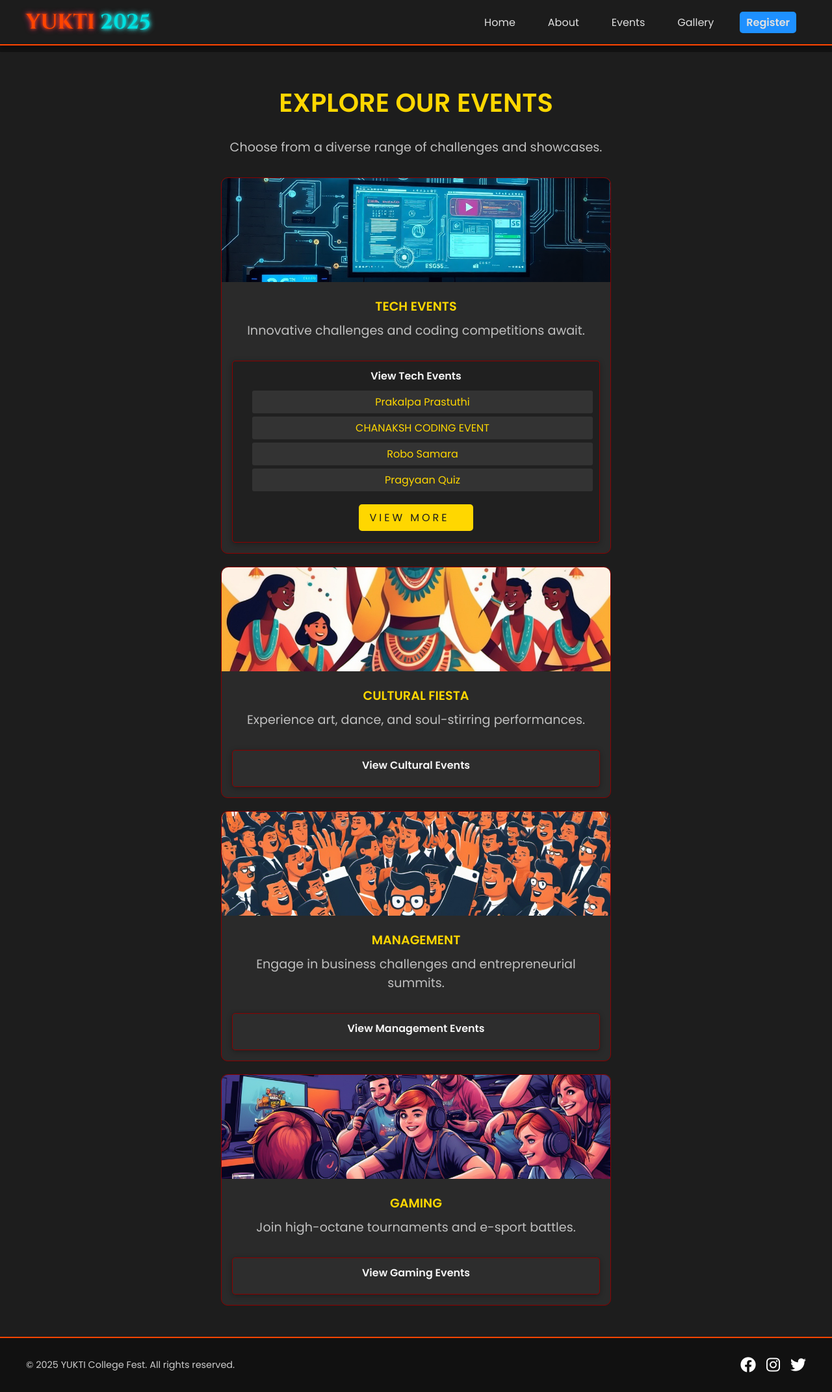
After one commit to Shrinivas-03/yukti2025, a Flask app: page /events in a window 1280 px wide, after a click on "View Tech Events". The commit adds this page. Shown: the whole page at 65% size. Run offline with Flask 3, Linux system fonts and the light colour scheme.

Commit message:
event features updated

```diff
--- a/app.py
+++ b/app.py
@@ -90,6 +90,10 @@ def about():
 @app.route('/gallery')
 def gallery():
     return render_template('gallery.html')
+
+@app.route('/events')
+def events():
+    return render_template('events.html')
 
 @app.route('/tech')
 def tech():
--- a/static/css/style.css
+++ b/static/css/style.css
@@ -1610,8 +1610,8 @@ select:focus {
 }
 
 .event-card-horizontal .event-image img {
-    width: 100%;
-    height: 100%;
+    width: 80%;
+    height: 80%;
     object-fit: cover;
     transition: transform 0.3s ease;
 }
--- a/templates/base.html
+++ b/templates/base.html
@@ -29,24 +29,15 @@
                 <ul class="nav-links">
                     <li><a href="{{ url_for('home') }}">Home</a></li>
                     <li><a href="{{ url_for('about') }}">About</a></li>
-                    <li class="dropdown">
-                        <a href="#">Events</a>
-                        <ul class="dropdown-menu">
-                            <li><a href="{{ url_for('tech') }}">Tech</a></li>
-                            <li><a href="{{ url_for('cultural') }}">Cultural Fiesta</a></li>
-                            <li><a href="{{ url_for('management') }}">Entrepreneurial Summit</a></li>
-                            <li><a href="{{ url_for('games') }}">Gaming Tournament</a></li>
-                        </ul>
-                    </li>
+                    <li><a href="{{ url_for('events') }}">Events</a></li>
                     <li><a href="{{ url_for('gallery') }}">Gallery</a></li>
                     <li><a href="{{ url_for('signin') }}" class="highlighted-link">Register</a></li>
                 </ul>
             </nav>
         </div>
     </header>
-
     <!-- Dynamic Content Block -->
-    <main class="main-content">
+    <main>
         {% block content %}{% endblock %}
     </main>
 
@@ -57,7 +48,7 @@
             <div class="social-links">
                 <a href="#"><i class="fab fa-facebook"></i></a>
                 <a href="https://www.instagram.com/vtu_cpgs_kalaburagi?igsh=MXJkNnVsMzJqaDkxcw%3D%3D&utm_source=qr" target="_blank"><i class="fab fa-instagram"></i></a>
-                <a href="#"><i class="fab fa-x"></i></a>
+                <a href="#"><i class="fab fa-twitter"></i></a>
             </div>
         </div>
     </footer>
@@ -69,9 +60,6 @@
             font-family: 'Poppins', sans-serif;
             color: #f5f5f5;
             background: #121212;
-            min-height: 100vh;
-            display: flex;
-            flex-direction: column;
         }
 
         a {
@@ -79,26 +67,16 @@
             text-decoration: none;
         }
 
-        .main-content {
-            flex: 1;
-            margin-top: 70px; /* Height of the fixed header */
-            padding: 20px;
-            width: 100%;
-            box-sizing: border-box;
-            position: relative;
-        }
-
         /* Updated Navbar Styles */
         .header {
             position: fixed;
             top: 0;
-            left: 0;
             width: 100%;
             z-index: 1000;
-            background: rgba(30, 30, 30, 0.95);
-            backdrop-filter: blur(10px);
+            background: rgba(30, 30, 30, 0.9);
+            /* Sleek dark-gray background with transparency */
             height: 70px;
-            /* Sleek dark-gray background with transparency */
+            /* Fixed header height */
             box-shadow: 0 4px 6px rgba(0, 0, 0, 0.3);
             /* Subtle shadow for depth */
         }
@@ -204,9 +182,6 @@
             background: #111;
             color: #ccc;
             padding: 1.5rem 1rem;
-            width: 100%;
-            box-sizing: border-box;
-            margin-top: auto;
         }
 
         .footer-content {
--- /dev/null
+++ b/templates/events.html
@@ -0,0 +1,317 @@
+{% extends "base.html" %}
+
+{% block title %}Events - YUKTI 2025{% endblock %}
+
+{% block content %}
+<style>
+    /* Add margin-top to prevent navbar overlap */
+    .event-overview {
+        margin-top: 80px; /* Height of navbar + some extra space */
+        text-align: center;
+        padding: 3rem 1rem;
+        background: rgba(30, 30, 30, 0.95);
+    }
+    .event-overview h1 {
+        font-size: 2.5rem;
+        color: #FFD700;
+        text-transform: uppercase;
+        margin-bottom: 1.5rem;
+    }
+    .event-overview p {
+        font-size: 1.2rem;
+        color: #C0C0C0;
+        margin-bottom: 2rem;
+    }
+    /* Limit container width on larger devices */
+    .container {
+         max-width: 800px;
+         margin: 0 auto;
+    }
+
+    .card {
+        background: rgba(46, 46, 46, 0.8);
+        border: 1px solid #8B0000;
+        border-radius: 10px;
+        transition: transform 0.3s ease, box-shadow 0.3s ease;
+        width: 100%;
+        max-width: 600px; /* Larger width for desktop */
+    }
+    .card:hover {
+        transform: translateY(-5px);
+        box-shadow: 0 5px 15px rgba(255,215,0,0.2);
+    }
+    .card-img-top {
+        border-top-left-radius: 10px;
+        border-top-right-radius: 10px;
+        width: 100%;
+        height: 160px; /* reduced image height */
+        object-fit: cover;
+    }
+    .card-body {
+        padding: 1rem;
+    }
+    .card-title {
+        color: #FFD700;
+        text-transform: uppercase;
+        font-size: 1.2rem;
+        margin-bottom: 0.5rem;
+    }
+    .card-text {
+        color: #C0C0C0;
+        font-size: 0.9rem;
+        margin-bottom: 1rem;
+    }
+    .btn.btn-register {
+        background: #FFD700;
+        color: #1C1C1C;
+        padding: 0.5rem 1rem;
+        border: none;
+        border-radius: 5px;
+        transition: background 0.3s ease;
+    }
+    .btn.btn-register:hover {
+        background: #1C1C1C;
+        color: #FFD700;
+        border: 2px solid #FFD700;
+    }
+    @media (max-width: 768px) {
+        .row {
+            flex-direction: column;
+            gap: 20px;
+            align-items: center;
+        }
+        .card {
+            max-width: 90%; /* Responsive width for mobile devices */
+        }
+        .container {
+            max-width: 100%;
+            padding: 0 1rem;
+        }
+    }
+    /* Add grid layout for cards */
+    .row {
+        display: flex;
+        flex-direction: column;
+        gap: 20px;
+        align-items: center;
+    }
+    .card.clickable { cursor: pointer; transition: transform 0.3s ease; }
+    .card.clickable:active { transform: scale(0.95); }
+
+    /* Modal styles */
+    .modal {
+        display: none;
+        position: fixed;
+        z-index: 2000;
+        left: 0;
+        top: 0;
+        width: 100%;
+        height: 100%;
+        overflow: auto;
+        background-color: rgba(0,0,0,0.7);
+    }
+    .modal-content {
+        background: #1c1c1c;
+        margin: 10% auto;
+        padding: 20px;
+        border: 1px solid #888;
+        width: 80%;
+        max-width: 600px;
+        border-radius: 10px;
+        color: #fff;
+    }
+    .close {
+        float: right;
+        font-size: 1.5rem;
+        cursor: pointer;
+    }
+    /* Enhanced styling for details event sections */
+    .card-body details {
+        border: 1px solid #8B0000;
+        border-radius: 5px;
+        padding: 10px;
+        background: rgba(46, 46, 46, 0.9);
+        box-shadow: 0 2px 8px rgba(0,0,0,0.3);
+        margin-top: 15px;
+        transition: background 0.3s ease;
+    }
+    .card-body details summary {
+        cursor: pointer;
+        font-weight: bold;
+        outline: none;
+        list-style: none;
+        margin-bottom: 10px;
+    }
+    .card-body details:hover {
+        background: rgba(0, 0, 0, 0.2);
+    }
+    .card-body details[open] {
+        background: rgba(0, 0, 0, 0.25);
+    }
+    .card-body details ul {
+        margin: 10px 0;
+        padding-left: 20px;
+        list-style-type: none;
+        text-align: center;
+    }
+    .card-body details ul li {
+        background: #333;
+        margin: 5px 0;
+        padding: 5px 10px;
+        border-radius: 3px;
+        color: #FFD700;
+    }
+    .card-body details a.btn.btn-register {
+        margin-top: 10px;
+        display: inline-block;
+    }
+</style>
+<section class="event-overview">
+    <h1 class="text-center">Explore Our Events</h1>
+    <p class="text-center">Choose from a diverse range of challenges and showcases.</p>
+    <div class="container py-5">
+        <div class="row">
+            <!-- Tech Events Card -->
+            <div class="card">
+                <img class="card-img-top" src="{{ url_for('static', filename='assets/tech.png') }}" alt="Tech Events">
+                <div class="card-body">
+                    <h5 class="card-title">Tech Events</h5>
+                    <p class="card-text">Innovative challenges and coding competitions await.</p>
+                    <!-- Added event section for Tech -->
+                    <details>
+                        <summary>View Tech Events</summary>
+                        <ul>
+                            <li>Prakalpa Prastuthi</li>
+                            <li>CHANAKSH CODING EVENT</li>
+                            <li>Robo Samara</li>
+                            <li>Pragyaan Quiz</li>
+                        </ul>
+                        <a href="{{ url_for('tech') }}" class="btn btn-register">View More</a>
+                    </details>
+                </div>
+            </div>
+            <!-- Cultural Events Card -->
+            <div class="card">
+                <img class="card-img-top" src="{{ url_for('static', filename='assets/cultural.jpg') }}" alt="Cultural Events">
+                <div class="card-body">
+                    <h5 class="card-title">Cultural Fiesta</h5>
+                    <p class="card-text">Experience art, dance, and soul-stirring performances.</p>
+                    <!-- Added event section for Cultural -->
+                    <details>
+                        <summary>View Cultural Events</summary>
+                        <ul>
+                            <li>NINAAD - Find The Voice Within!</li>
+                            <li>Nritya Saadhana</li>
+                            <li>NATYA Mayuri</li>
+                            <li>Navyataa (Ramp Walk)</li>
+                            <li>Sthala Chitrapatha</li>
+                            <li>Chitragatha (Short Film)</li>
+                            <li>RUPEKHA</li>
+                            <li>Hastakala</li>
+                            <li>Swachitra (Selfie Point)</li>
+                        </ul>
+                        <a href="{{ url_for('cultural') }}" class="btn btn-register">View More</a>
+                    </details>
+                </div>
+            </div>
+            <!-- Management Events Card -->
+            <div class="card">
+                <img class="card-img-top" src="{{ url_for('static', filename='assets/management.jpg') }}" alt="Management Events">
+                <div class="card-body">
+                    <h5 class="card-title">Management</h5>
+                    <p class="card-text">Engage in business challenges and entrepreneurial summits.</p>
+                    <!-- Added event section for Management -->
+                    <details>
+                        <summary>View Management Events</summary>
+                        <ul>
+                            <li>Vagmita (Elocution)</li>
+                            <li>DAKSH (The Best Manager)</li>
+                            <li>SHRESHTA VITTA (Finance) Final</li>
+                            <li>MANAVA SANSADHAN (HR)</li>
+                            <li>Startup Logo Design</li>
+                            <li>Business Plan</li>
+                            <li>Marketing Strategy</li>
+                        </ul>
+                        <a href="{{ url_for('management') }}" class="btn btn-register">View More</a>
+                    </details>
+                </div>
+            </div>
+            <!-- Gaming Events Card -->
+            <div class="card">
+                <img class="card-img-top" src="{{ url_for('static', filename='assets/gaming.jpg') }}" alt="Gaming Events">
+                <div class="card-body">
+                    <h5 class="card-title">Gaming</h5>
+                    <p class="card-text">Join high-octane tournaments and e-sport battles.</p>
+                    <!-- Added event section for Gaming -->
+                    <details>
+                        <summary>View Gaming Events</summary>
+                        <ul>
+                            <li>BGMIII</li>
+                            <li>Talaash</li>
+                        </ul>
+                        <a href="{{ url_for('games') }}" class="btn btn-register">View More</a>
+                    </details>
+                </div>
+            </div>
+        </div>
+    </div>
+</section>
+
+<script>
+document.addEventListener('DOMContentLoaded', function(){
+  const modal = document.getElementById('event-modal');
+  const modalBody = document.getElementById('modal-body');
+  const closeBtn = modal.querySelector('.close');
+
+  // Get all clickable cards
+  const cards = document.querySelectorAll('.card.clickable');
+
+  cards.forEach(card => {
+    card.addEventListener('click', function(){
+      // Scale animation on click
+      card.style.transform = 'scale(1.05)';
+
+      // Load modal content based on category
+      const category = card.getAttribute('data-category');
+      let content = "";
+      if(category === "tech"){
+        content = `<h2>Tech Events</h2>
+                   <!-- ...reference events/tech.html content... -->`;
+      } else if(category === "cultural"){
+        content = `<h2>Cultural Events</h2>
+                   <!-- ...reference events/cultural.html content... -->`;
+      } else if(category === "management"){
+        content = `<h2>Management Events</h2>
+                   <!-- ...reference events/management.html content... -->`;
+      } else if(category === "gaming"){
+        content = `<h2>Gaming Events</h2>
+                   <!-- ...reference events/games.html content... -->`;
+      }
+      modalBody.innerHTML = content;
+      modal.style.display = "block";
+    });
+  });
+
+  // Prevent clicks on "View More" buttons from propagating to the card
+  const viewMoreBtns = document.querySelectorAll('.card .btn.btn-register');
+  viewMoreBtns.forEach(btn => {
+    btn.addEventListener('click', function(e) {
+      e.stopPropagation();
+    });
+  });
+
+  // Close modal and reset card scale
+  closeBtn.addEventListener('click', function(){
+    modal.style.display = "none";
+    cards.forEach(card => card.style.transform = 'scale(1)');
+  });
+
+  window.addEventListener('click', function(event) {
+    if (event.target == modal) {
+      modal.style.display = "none";
+      cards.forEach(card => card.style.transform = 'scale(1)');
+    }
+  });
+});
+</script>
+{% endblock %}
--- a/templates/events/games.html
+++ b/templates/events/games.html
@@ -3,6 +3,10 @@
 {% block title %}Game Events - College Fest{% endblock %}
 
 {% block content %}
+<style>
+  .main-content { margin-top: 80px; }
+</style>
+<div class="main-content">
     <section class="event-page mb-5">
         <h1 class="text-center">Game Events</h1>
         <p class="text-center">Challenge yourself in exciting gaming competitions.</p>
@@ -51,4 +55,5 @@
         </div>
     </div>
 </div>
+</div>
 {% endblock %}
--- a/templates/events/management.html
+++ b/templates/events/management.html
@@ -3,6 +3,10 @@
 {% block title %}Management Events - College Fest{% endblock %}
 
 {% block content %}
+<style>
+  .main-content { margin-top: 80px; }
+</style>
+<div class="main-content">
     <section class="event-page mb-5">
         <h1 class="text-center">Management Events</h1>
         <p class="text-center">Showcase your leadership and business acumen through our management challenges.</p>
@@ -150,4 +154,5 @@
             </div>
         </div>
     </div>
+</div>
 {% endblock %}
```
Also changed, not shown: templates/events/cultural.html (+14 -9 lines), templates/events/tech.html (+8 -3 lines), templates/gallery.html (+82 -10 lines), templates/registration.html (+19 -0 lines), static/assets/cultural.jpg (added), static/assets/gaming.jpg (added), static/assets/management.jpg (added), static/assets/tech.png (added).
